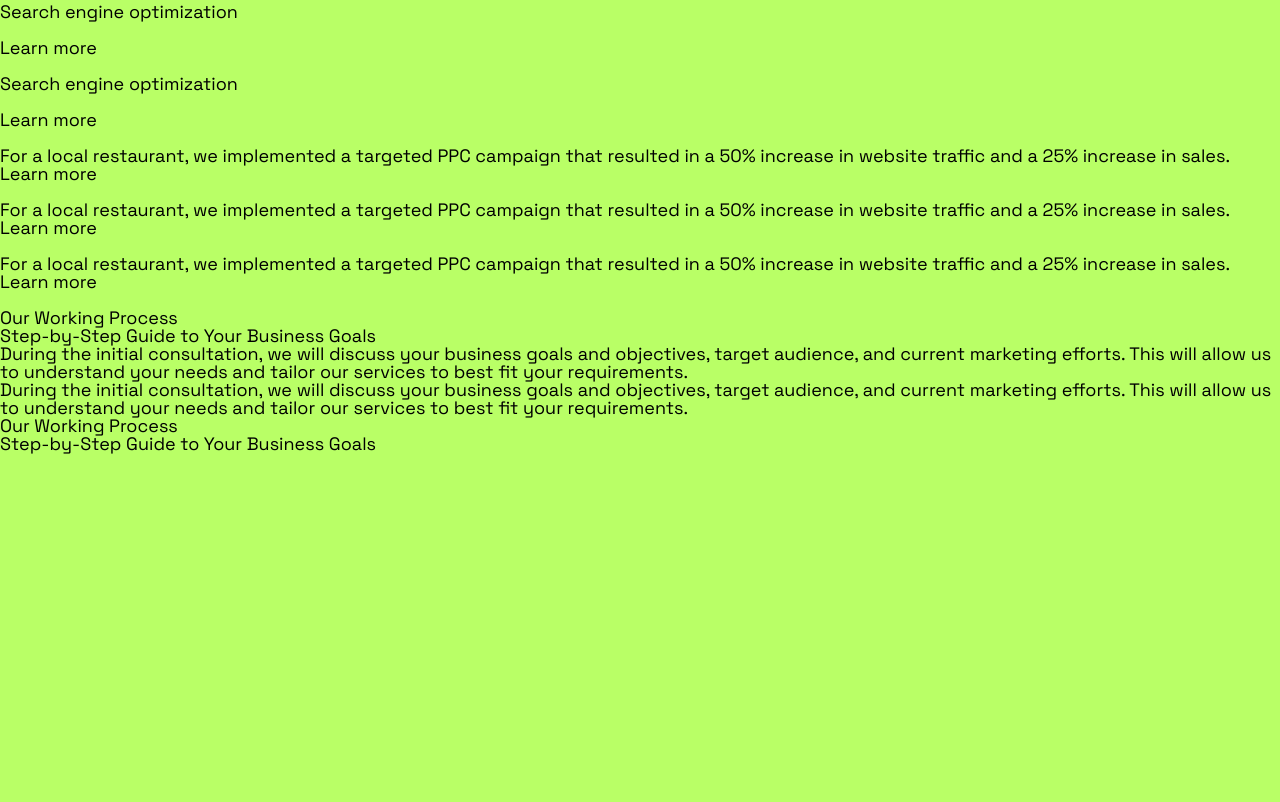
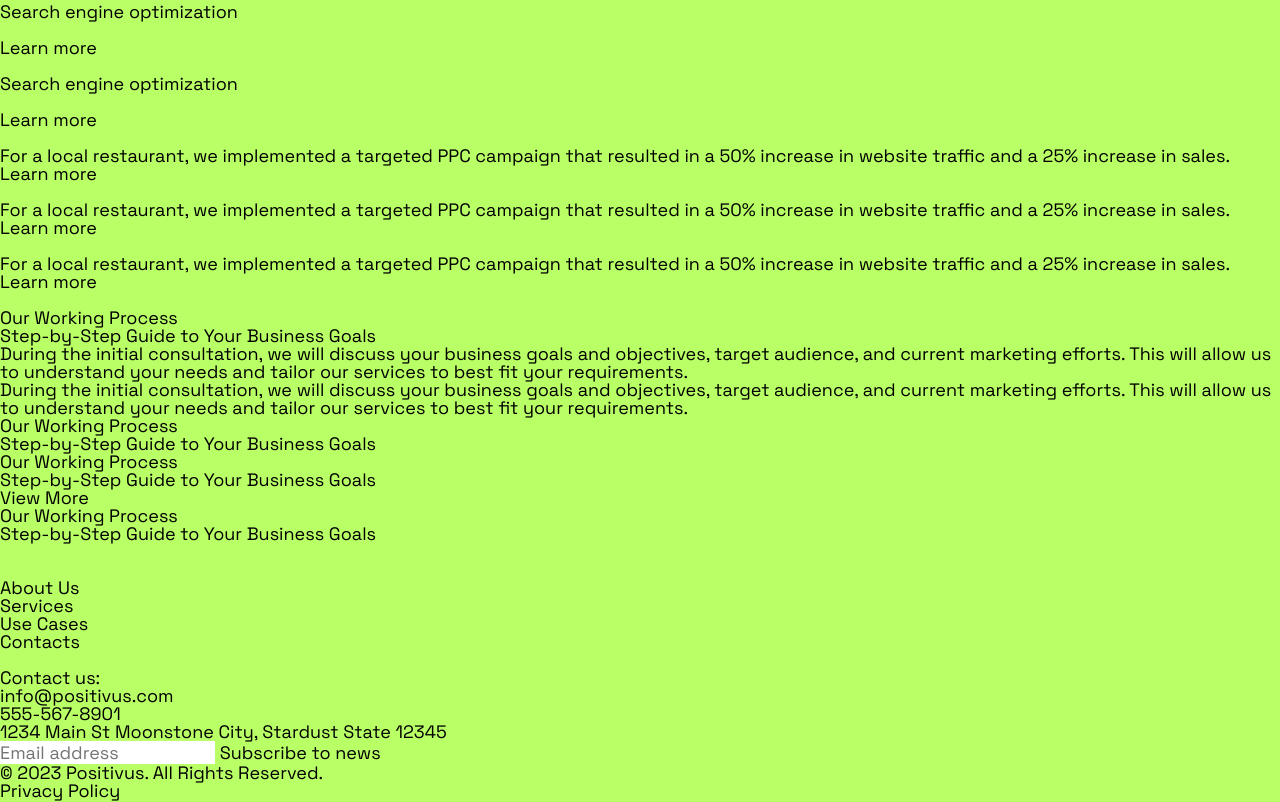
Before and after one commit to janeund/marketing-agency, a website built with webpack: page src/index.html in a window 1280 px wide. Shown: the part 321-1123 px from the top of the page. Before the commit the page ends 800 px from the top, so only its background shows below. Built offline with nearby package versions, Linux system fonts and the light colour scheme.

Commit message:
feat: add blog, contact and footer sections layout

```diff
--- a/src/index.html
+++ b/src/index.html
@@ -12,7 +12,7 @@
     <main class="page">
       <header class="header">
         <div class="header__container">
-          <div class="header logo">
+          <div class="heade__logo">
             <img src="" alt="">
           </div>
           <div class="header__menu menu">
@@ -178,7 +178,83 @@
           </div>
         </div>
       </section>
+      <section class="blog">
+        <div class="blog__container">
+          <div class="blog__body">
+            <div class="blog__header">
+              <h2 class="blog__title section-title">Our Working Process </h2>
+              <p class="blog__desc section-desc">Step-by-Step Guide to Your Business Goals</p>
+            </div>
+            <div class="blog__content">
+              <div class="blog__items"></div>
+						  <button class="blog__view-more" type="button">View More</button>
+            </div>
+          </div>
+        </div>
+      </section>
+      <section class="contact">
+        <div class="contact__container">
+          <div class="contact__body">
+            <div class="contact__header">
+              <h2 class="contact__title section-title">Our Working Process </h2>
+              <p class="contact__desc section-desc">Step-by-Step Guide to Your Business Goals</p>
+            </div>
+            <div class="contact__content">
+              <form class="contact__form" action=""></form>
+            </div>
+          </div>
+        </div>
+      </section>
     </main>
+    <footer class="footer">
+      <div class="footer__container">
+        <div class="footer__body">
+          <div class="footer__header">
+            <div class="footer__logo">
+              <img src="" alt="">
+            </div>
+            <div class="footer__menu menu">
+              <button class="menu__icon icon-menu" type="button"><span></span></button>
+              <nav class="menu__body">
+                <ul class="menu__list">
+                  <li class="menu__item"><a href="#" class="menu__link">About Us</a></li>
+                  <li class="menu__item"><a href="#" class="menu__link">Services</a></li>
+                  <li class="menu__item"><a href="#" class="menu__link">Use Cases</a></li>
+                  <li class="menu__item"><a href="#" class="menu__link">Contacts</a></li>
+                </ul>
+              </nav>
+            </div>
+            <ul class="footer__social social">
+              <li class="social__item">
+                <a class="social__link" href="">
+                  <img class="social__icon" src="" alt="">
+                </a>
+              </li>
+            </ul>
+          </div>
+          <div class="footer__content">
+            <div class="footer__contact footer-contact">
+              <h5 class="footer-contact__title">Contact us:</h5>
+              <ul class="footer-contact__items">
+                <li class="footer-contact__item">info@positivus.com</li>
+                <li class="footer-contact__item">555-567-8901</li>
+                <li class="footer-contact__item">1234 Main St Moonstone City, Stardust State 12345</li>
+              </ul>
+            </div>
+            <div class="footer-contact__subscribe">
+              <form action="#" class="subscribe__form">
+                <input class="subscribe__input" type="text" autocomplete="off" placeholder="Email address">
+                <button class="subscribe__button" type="submit">Subscribe to news</button>
+              </form>
+            </div>
+          </div>
+          <div class="footer__copy">
+            <p>© 2023 Positivus. All Rights Reserved.</p>
+            <a href="#">Privacy Policy</a>
+          </div>
+        </div>
+      </div>
+    </footer>
   </div>
 </body>
 </html>
```
